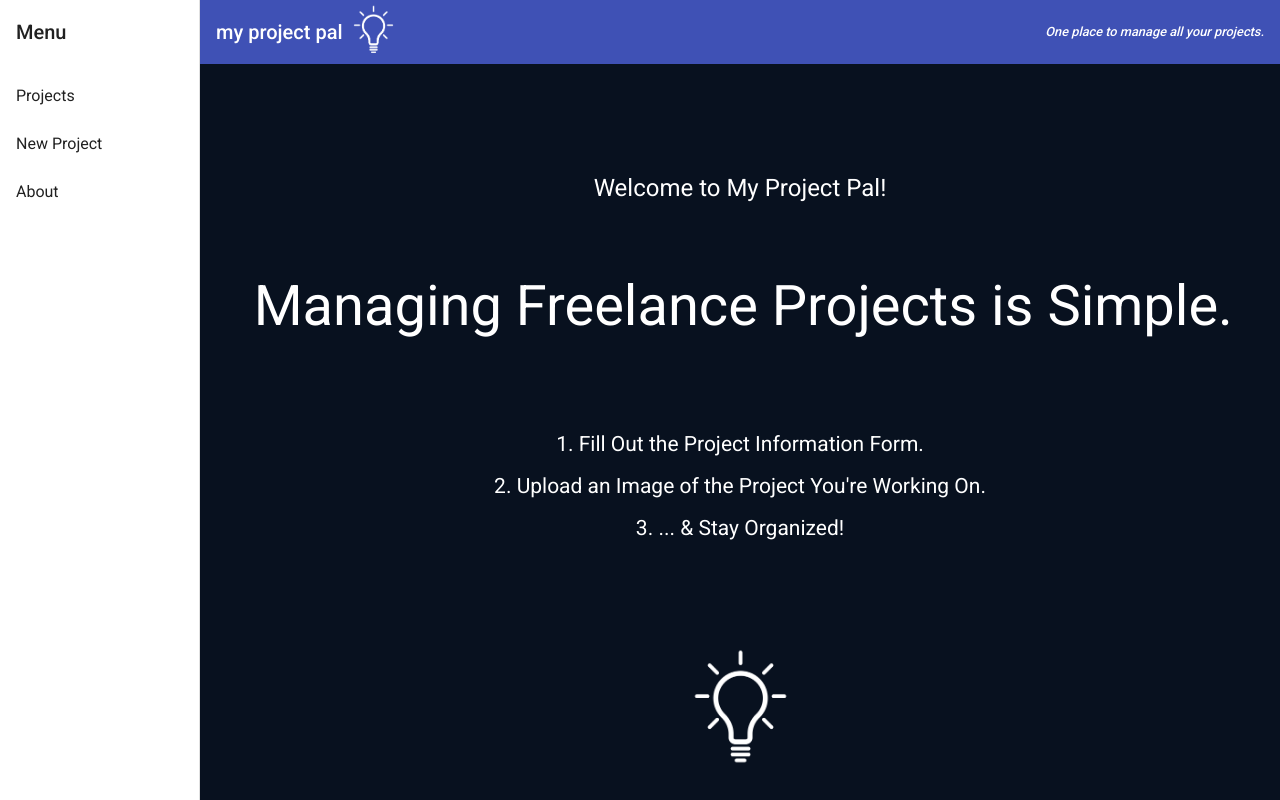
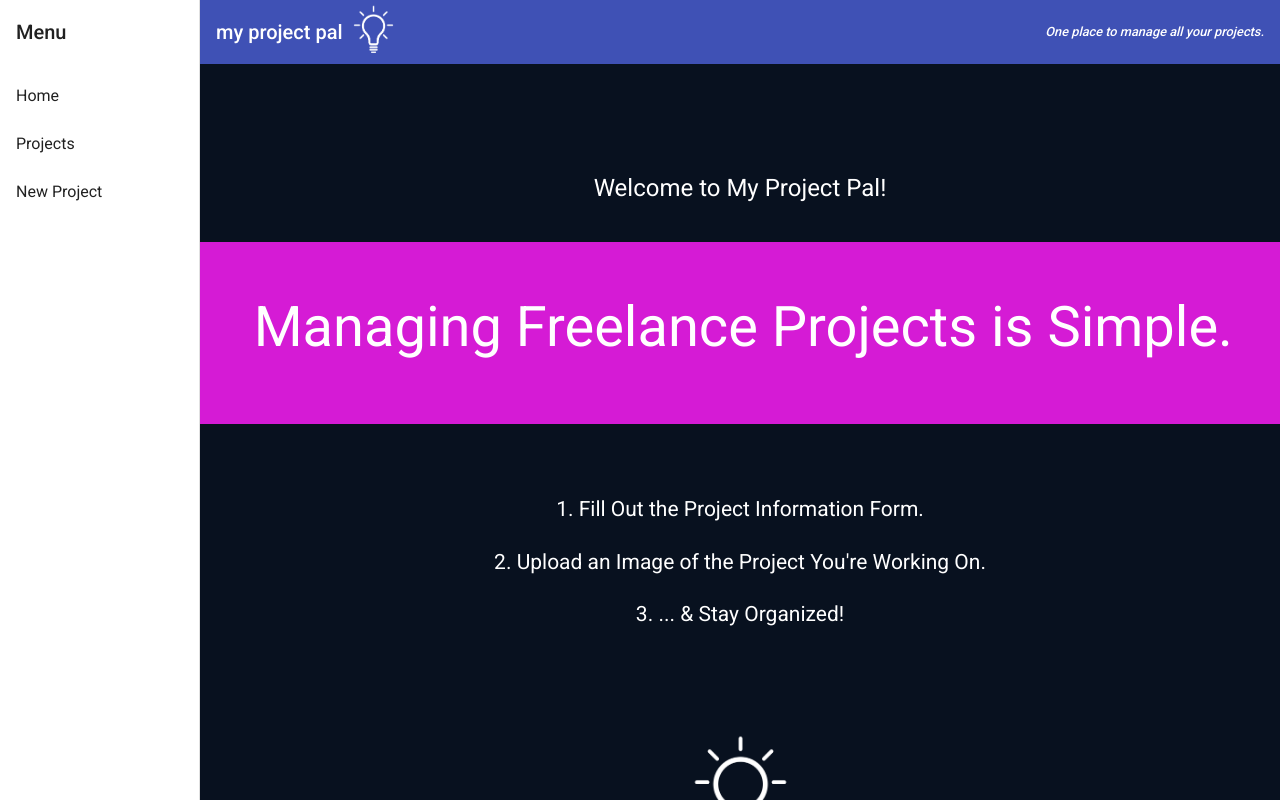
Before and after one commit to juliana-p-jones/passionProject, an Angular app: page /app-home in a window 1280 px wide. Built offline with nearby package versions, Linux system fonts and the light colour scheme.

Commit message:
before i mess things up

```diff
--- a/src/app/home/home.component.css
+++ b/src/app/home/home.component.css
@@ -8,10 +8,10 @@
         display: flex;
         align-content: center;
         justify-content: center;
-        padding-bottom: 10%;
+        padding-bottom: 8%;
 }
 #instructionBody{
-    padding-top: 1%;
+    padding-top: 2%;
     padding-bottom: 1%;
     display: flex;
     align-content: center;
@@ -38,6 +38,7 @@
     justify-content: center;
     flex-wrap: wrap;
     padding-bottom: 9%;
+    padding-top:5%;
 }
 .img-responsive{
     max-width: 10%;
@@ -48,3 +49,10 @@
     align-content: center;
     justify-content: center;
 }
+#instructions{
+    background-color: rgb(213, 27, 213);
+    margin-top:2%;
+}
+#body{
+    margin-top:3%;
+}
--- a/src/app/image-upload/image-upload.component.css
+++ b/src/app/image-upload/image-upload.component.css
@@ -0,0 +1,4 @@
+/* .container{
+    padding-top:2%;
+    padding-bottom:2;
+} */
--- a/src/app/image-upload/image-upload.component.html
+++ b/src/app/image-upload/image-upload.component.html
@@ -1,14 +1,14 @@
-<div class="container row">
+<!-- <div class="container"> -->
+    <div class="container row">
     <div class="col-md-12">
         <h1>Upload Image</h1>
     </div>
-</div>
 <div class="container row">
     <div class="col-md-6">
         <input type="file" (change)="onFileChanged($event)">
     </div>
     <div class="col-md-6">
-        <input type="button" (click)="onUpload()" value="upload">
+        <input type="button" (click)="onUpload()" value="Upload">
     </div>
 </div>
 <hr />
@@ -33,3 +33,4 @@
         </div>
     </div>
 </div>
+<!-- </div> -->
--- a/src/app/nav-bar/nav-bar.component.html
+++ b/src/app/nav-bar/nav-bar.component.html
@@ -5,9 +5,10 @@
       [opened]="(isHandset$ | async) === false">
     <mat-toolbar>Menu</mat-toolbar>
     <mat-nav-list>
+      <a mat-list-item href="#" routerLink="/app-home">Home</a>
       <a mat-list-item href="#" routerLink="/projects">Projects</a>
       <a mat-list-item href="#" routerLink="/new-project">New Project</a>
-      <a mat-list-item href="#" routerLink="/about">About</a>
+
 
       <!-- <a mat-list-item href="#">Tips</a> -->
     </mat-nav-list>
--- a/src/app/new-project/new-project.component.css
+++ b/src/app/new-project/new-project.component.css
@@ -18,8 +18,8 @@ label{
 }
 .btn{
     color: rgb(255, 255, 255);
-    border: white solid;
-    background: transparent;
+    /* border: white solid;
+    background: transparent; */
     margin-top:5%;
 }
 .button{
@@ -43,10 +43,9 @@ label{
     flex-direction: column;
 }
 #submitbutton{
-background-color: mediumseagreen;
 }
 #backbutton{
-    background-color: red;
+    background-color: rgb(203, 58, 58);
 }
 #message{
     margin-top:2%;
@@ -54,5 +53,10 @@ background-color: mediumseagreen;
 
 }
 #commissionFields{
-    color:yellow;
+    color:rgb(213, 27, 213);
 }
+#bottomButtons{
+    display:flex;
+    align-content: center;
+    justify-content: center;
+}
--- a/src/app/new-project/new-project.component.html
+++ b/src/app/new-project/new-project.component.html
@@ -215,16 +215,25 @@
         formControlName="sold"
       /><label>No</label>
       </div>
+      <div id="bottomButtons" class="row">
+        <div class="col-12">
+      <app-image-upload></app-image-upload>
+    </div>
       <div class="col-12" id= "submit">
-      <button type="submit" id ="submitbutton" class="btn btn-success">Submit</button>
-      <!-- [disabled]="!projectForm.form.valid" -->
+      <button type="submit" id ="submitbutton" class="btn btn-primary">Submit</button>
       </div>
+
+      <div class="col-12" id="back">
+        <button class="btn btn-primary" id="backbutton" (click)="backButton()">Back</button>
+      </div>
+      <div id="message" *ngIf="validMessage != ''">
+        <h3 class="has-info">{{validMessage}}</h3>
+      </div>
+      </div>
+      <!-- <div id="pics">
+        <img src="{{project.photo}}.jpg" class="img-responsive">
+    </div> -->
+
     </form>
-    <div class="col-12" id="back">
 
-    <button class="btn btn-primary" id="backbutton" (click)="backButton()">Back</button>
-  </div>
-  <div id="message" *ngIf="validMessage != ''">
-    <h3 class="has-info">{{validMessage}}</h3>
-  </div>
-  </div>
+</div>
--- a/src/app/new-project/new-project.component.ts
+++ b/src/app/new-project/new-project.component.ts
@@ -34,6 +34,7 @@ constructor(
       notes: new FormControl('', Validators.required),
       completion: new FormControl('', Validators.required),
       sold: new FormControl('', Validators.required),
+      // photo: new FormControl(''),
 
       commission: new FormGroup({
       commission: new FormControl(''),
--- a/src/app/project-details/project-details.component.html
+++ b/src/app/project-details/project-details.component.html
@@ -1,6 +1,5 @@
 <div class="container">
     <h2>Project Details:</h2>
-
     <!-- TITLE -->
     <div id="titleInfo" class="row">
         <div class="col-6">
@@ -98,7 +97,6 @@
             <br>
         </div>
     </div>
-
     <!-- BUTTONS -->
     <div id="buttons" class="row">
         <button class="btn btn-primary" (click)="updateProject(project.id)">Update Project</button>
@@ -106,4 +104,5 @@
         <button class="btn btn-primary" id="back" (click)="backButton()">Back</button>
     </div>
 
+
 </div>
--- a/src/app/project.ts
+++ b/src/app/project.ts
@@ -14,4 +14,5 @@ export class Project {
     completion!: string;
     sold!: boolean;
     commission!: Commission;
+    // photo!: string;
 }
--- a/src/app/projects/projects.component.css
+++ b/src/app/projects/projects.component.css
@@ -21,7 +21,7 @@
     align-content: center;
 }
 .table thead th{
-    background-color: rgb(86, 86, 112);
+    background-color: rgb(213, 27, 213);
 }
 .btn[_ngcontent-the-c65]{
     margin-left:5%;
```
